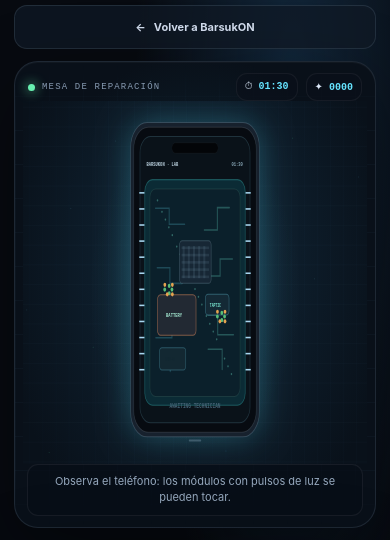
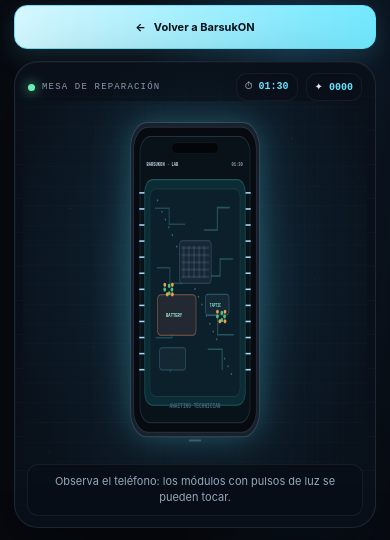
Before and after one commit to aretmbarsukov/BarsukOFF, a plain HTML site: page phone-rescue.html in a window 390 px wide. Shown: the part 109-649 px from the top of the page. Drawn offline with nearby package versions, Linux system fonts and the light colour scheme.

Commit message:
Make Phone Rescue return link prominent
Co-authored-by: Copilot App <223556219+Copilot@users.noreply.github.com>

```diff
--- a/phone-rescue.html
+++ b/phone-rescue.html
@@ -40,6 +40,8 @@
     .brand-subtitle { display: block; margin-top: 3px; color: var(--muted); font-family: ui-monospace, monospace; font-size: 9px; letter-spacing: .15em; text-transform: uppercase; }
     .top-actions { display: flex; align-items: center; gap: 10px; }
     .back-link, .sound-button { min-height: 42px; display: inline-flex; align-items: center; justify-content: center; gap: 8px; padding: 0 14px; border: 1px solid var(--line); border-radius: 13px; background: #111a27bd; color: #d3deef; font-size: 12px; font-weight: 700; }
+    .return-link { border-color: #66e4ff; background: linear-gradient(110deg, #d6f8ff, #70e8ff); color: #07111a; box-shadow: 0 8px 26px #66e4ff26; }
+    .return-link:hover { filter: brightness(1.08); }
     .account-link { min-width: 0; max-width: 230px; overflow: hidden; text-overflow: ellipsis; white-space: nowrap; }
     .sound-button { cursor: pointer; }
     .sound-button[aria-pressed="true"] { border-color: #67f0b055; color: var(--green); }
@@ -151,7 +153,7 @@
         <button id="soundButton" class="sound-button" type="button" aria-pressed="false" aria-label="Activar sonido">
           <span class="sound-wave" aria-hidden="true"><i></i><i></i><i></i><i></i><i></i></span><span class="sound-label">Sonido</span>
         </button>
-        <a class="back-link" href="./index.html#games"><span aria-hidden="true">←</span> <span>Volver a BarsukON</span></a>
+        <a class="back-link return-link" href="./index.html#games" aria-label="Volver a BarsukON"><span aria-hidden="true">←</span> <span>Volver a BarsukON</span></a>
       </div>
     </header>
 
```
